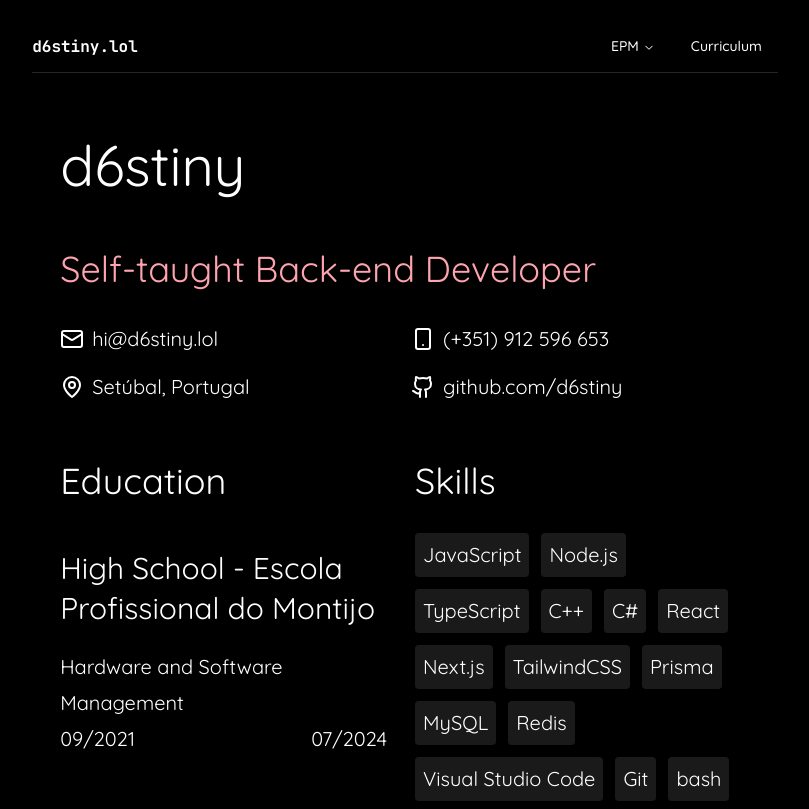
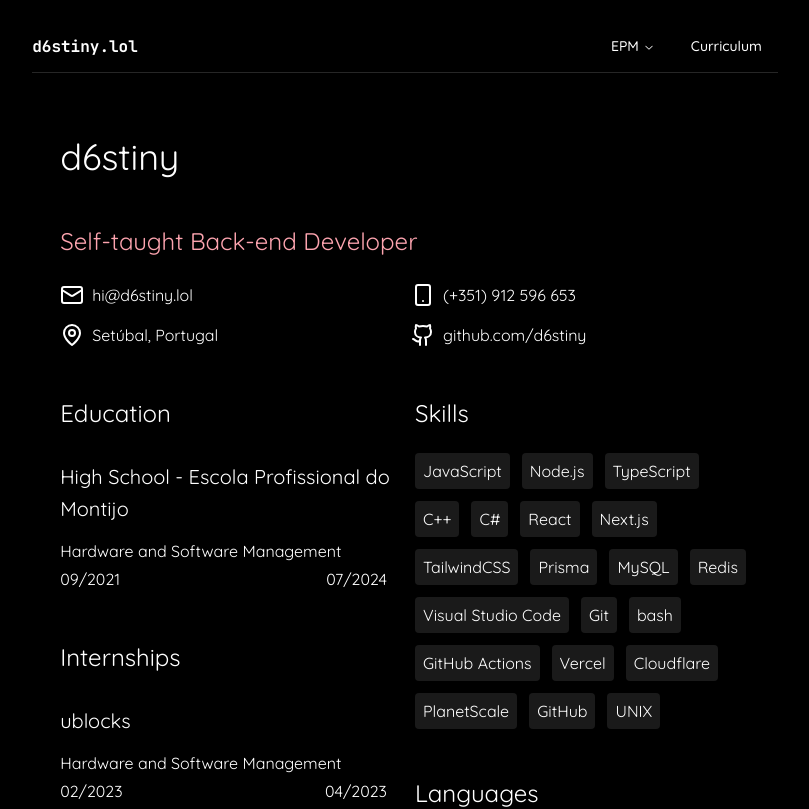
Before and after one commit to d6stiny/website, a Next.js app: page /curriculum in a window 1280 px wide. Shown: the top 809 px of the page, without its empty margins (235-1044 px from the left). Built offline with nearby package versions, Linux system fonts and the light colour scheme.

Commit message:
fix prose size

```diff
--- a/src/app/curriculum/page.tsx
+++ b/src/app/curriculum/page.tsx
@@ -41,7 +41,7 @@ const interests: string[] = [
 
 export default function Home() {
   return (
-    <div className="prose-xl prose-invert mx-auto px-8 lg:px-0">
+    <div className="prose-base prose-invert mx-auto px-8 lg:px-0">
       <Link className="no-underline hover:underline" href="/">
         <h1>d6stiny</h1>
       </Link>
```
